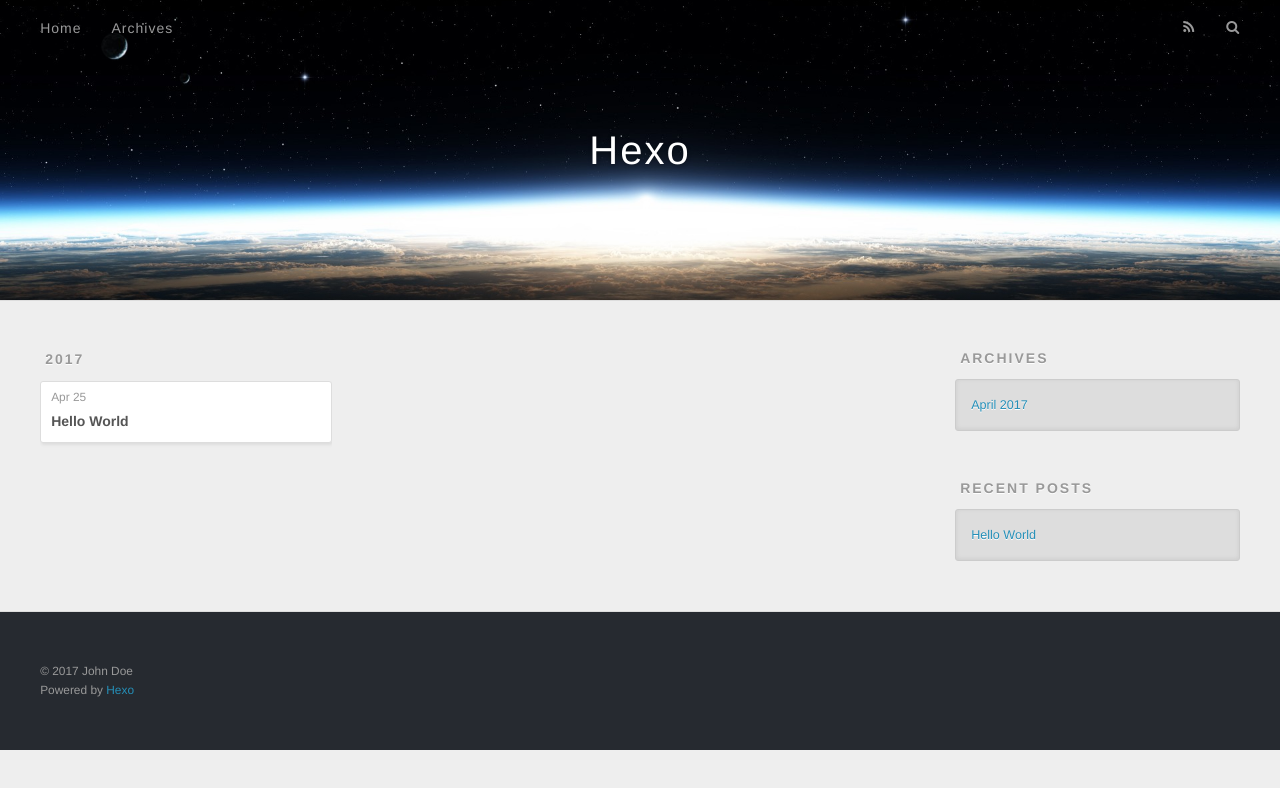
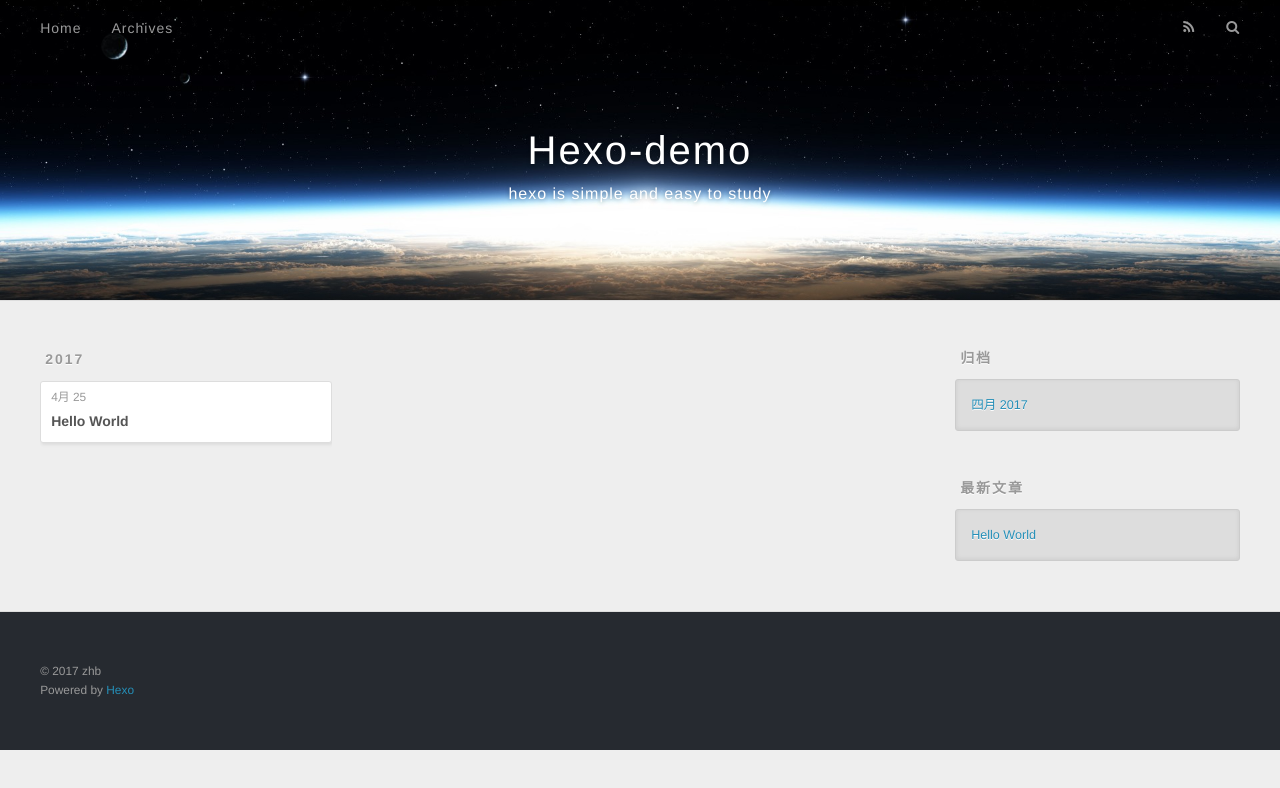
Before and after one commit to jkddt/blog, a plain HTML site: page archives/index.html in a window 1280 px wide. Drawn offline with nearby package versions, Linux system fonts and the light colour scheme.

Commit message:
Site updated: 2017-04-25 10:07:43

```diff
--- a/archives/index.html
+++ b/archives/index.html
@@ -3,16 +3,19 @@
 <head>
   <meta charset="utf-8">
 
-  <title>Archives | Hexo</title>
+  <title>归档 | Hexo-demo</title>
   <meta name="viewport" content="width=device-width, initial-scale=1, maximum-scale=1">
-  <meta property="og:type" content="website">
-<meta property="og:title" content="Hexo">
+  <meta name="description" content="this is hexo-demo">
+<meta property="og:type" content="website">
+<meta property="og:title" content="Hexo-demo">
 <meta property="og:url" content="http://yoursite.com/archives/index.html">
-<meta property="og:site_name" content="Hexo">
+<meta property="og:site_name" content="Hexo-demo">
+<meta property="og:description" content="this is hexo-demo">
 <meta name="twitter:card" content="summary">
-<meta name="twitter:title" content="Hexo">
+<meta name="twitter:title" content="Hexo-demo">
+<meta name="twitter:description" content="this is hexo-demo">
 
-    <link rel="alternate" href="/atom.xml" title="Hexo" type="application/atom+xml">
+    <link rel="alternate" href="/atom.xml" title="Hexo-demo" type="application/atom+xml">
 
 
     <link rel="icon" href="/favicon.png">
@@ -33,8 +36,12 @@
   <div id="header-outer" class="outer">
     <div id="header-title" class="inner">
       <h1 id="logo-wrap">
-        <a href="/" id="logo">Hexo</a>
+        <a href="/" id="logo">Hexo-demo</a>
       </h1>
+
+        <h2 id="subtitle-wrap">
+          <a href="/" id="subtitle">hexo is simple and easy to study</a>
+        </h2>
 
     </div>
     <div id="header-inner" class="inner">
@@ -50,7 +57,7 @@
 
           <a id="nav-rss-link" class="nav-icon" href="/atom.xml" title="RSS Feed"></a>
 
-        <a id="nav-search-btn" class="nav-icon" title="Search"></a>
+        <a id="nav-search-btn" class="nav-icon" title="搜索"></a>
       </nav>
       <div id="search-form-wrap">
         <form action="//google.com/search" method="get" accept-charset="UTF-8" class="search-form"><input type="search" name="q" class="search-form-input" placeholder="Search"><button type="submit" class="search-form-submit">&#xF002;</button><input type="hidden" name="sitesearch" value="http://yoursite.com"></form>
@@ -76,7 +83,7 @@
   <div class="archive-article-inner">
     <header class="archive-article-header">
       <a href="/2017/04/25/hello-world/" class="archive-article-date">
-  <time datetime="2017-04-25T01:49:32.716Z" itemprop="datePublished">Apr 25</time>
+  <time datetime="2017-04-25T01:49:32.716Z" itemprop="datePublished">4月 25</time>
 </a>
 
 
@@ -107,9 +114,9 @@
 
 
   <div class="widget-wrap">
-    <h3 class="widget-title">Archives</h3>
+    <h3 class="widget-title">归档</h3>
     <div class="widget">
-      <ul class="archive-list"><li class="archive-list-item"><a class="archive-list-link" href="/archives/2017/04/">April 2017</a></li></ul>
+      <ul class="archive-list"><li class="archive-list-item"><a class="archive-list-link" href="/archives/2017/04/">四月 2017</a></li></ul>
     </div>
   </div>
 
@@ -117,7 +124,7 @@
 
 
   <div class="widget-wrap">
-    <h3 class="widget-title">Recent Posts</h3>
+    <h3 class="widget-title">最新文章</h3>
     <div class="widget">
       <ul>
 
@@ -137,7 +144,7 @@
 
   <div class="outer">
     <div id="footer-info" class="inner">
-      &copy; 2017 John Doe<br>
+      &copy; 2017 zhb<br>
       Powered by <a href="http://hexo.io/" target="_blank">Hexo</a>
     </div>
   </div>
```
Also changed, not shown: 2017/04/25/hello-world/index.html (+14 -10 lines), archives/2017/04/index.html (+20 -13 lines), archives/2017/index.html (+20 -13 lines), index.html (+20 -13 lines).
